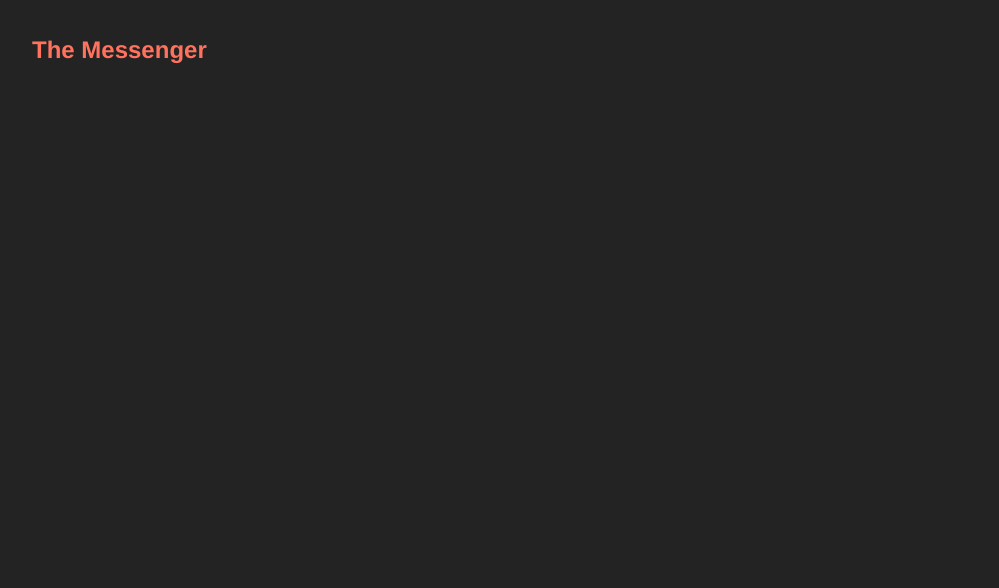
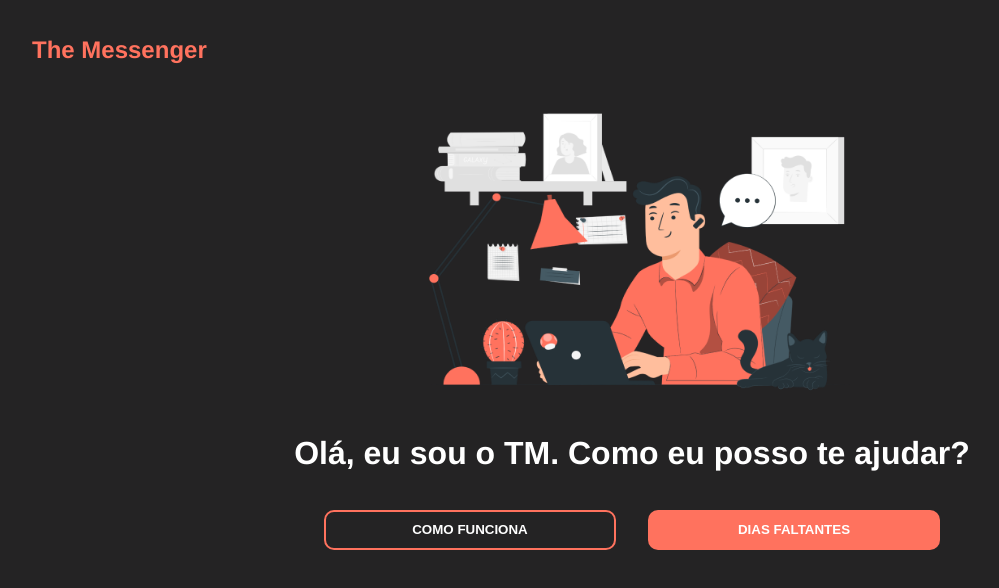
Before and after one commit to warleys14/the-messenger, a Vue app: page / in a window 1280 px wide. Shown: the top 588 px of the page, without its empty margins (8-1007 px from the left). Built offline with nearby package versions, Linux system fonts and the light colour scheme.

Commit message:
home screen done

```diff
--- a/src/App.vue
+++ b/src/App.vue
@@ -1,16 +1,22 @@
 <template>
   <div id="app">
     <Header/>
+    <HomePresentation />
+    <ButtonFooter/>
   </div>
 </template>
 
 <script>
 import Header from './components/Header.vue';
+import HomePresentation from './components/HomePresentation.vue';
+import ButtonFooter from './components/ButtonFooter.vue';
 
 export default {
   name: 'App',
   components: {
-    Header
+    Header,
+    HomePresentation,
+    ButtonFooter,
   }
 }
 </script>
--- /dev/null
+++ b/src/components/ButtonFooter.vue
@@ -0,0 +1,62 @@
+<template>
+    <div class="footer-container">
+        <button type="button">
+            COMO FUNCIONA
+        </button>
+
+        <button type="button">
+            DIAS FALTANTES
+        </button>
+    </div>
+</template>
+
+<script>
+    export default{
+        name: "ButtonFooter"
+    }
+</script>
+
+<style lang="scss" scoped>
+    .footer-container{
+        display: flex;
+        flex-direction: row;
+        align-items: center;
+        justify-content: center;
+        gap: 2rem;
+        margin: 1rem;
+
+        :first-child{
+            background-color: transparent;
+            color: #fff;
+            border: #FF725E solid 2px;
+            border-radius: 10px;
+            height: 2.5rem;
+            width: 25%;
+            font-weight: bolder;
+            cursor: pointer;
+
+            &:hover{
+                background-color: #f88373;
+            }
+
+            @media (max-width: 700px){
+                width: 40%;
+            }
+        }
+
+        :last-child{
+            border: none;
+            background-color: #FF725E;
+            color: #fff;
+            font-weight: bolder;
+            border-radius: 10px;
+            height: 2.5rem;
+            width: 25%;
+            cursor: pointer;
+
+            @media (max-width: 700px){
+                width: 40%;
+            }
+        }
+    }
+</style>
--- /dev/null
+++ b/src/components/HomePresentation.vue
@@ -0,0 +1,31 @@
+<template>
+    <div class="presentation-container">
+        <img src="../assets/tm-home.png" alt="The Messenger Ilustration"/>
+        <h1>Olá, eu sou o TM. Como eu posso te ajudar?</h1>
+    </div>
+</template>
+
+
+<script>
+    export default{
+        name: "HomePresentation"
+    }
+</script>
+
+<style lang="scss" scoped>
+    .presentation-container{
+        display: flex;
+        flex-direction: column;
+        justify-content: center;
+        align-items: center;
+
+        img{
+            width: 510px;
+            height: 330px;
+        }
+
+        h1{
+            color: white;
+        }
+    }
+</style>
```
Also changed, not shown: src/assets/tm-home.png (added).
